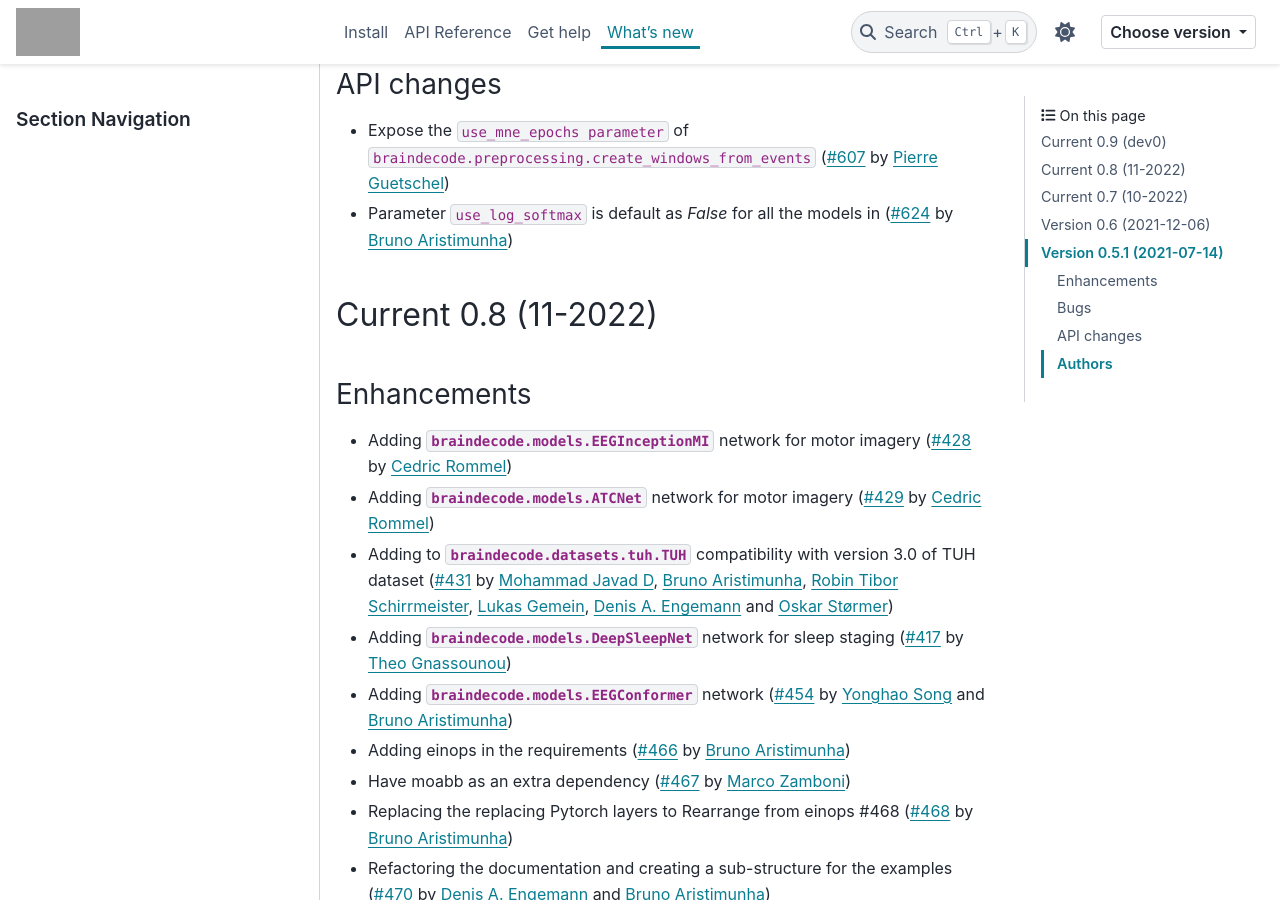
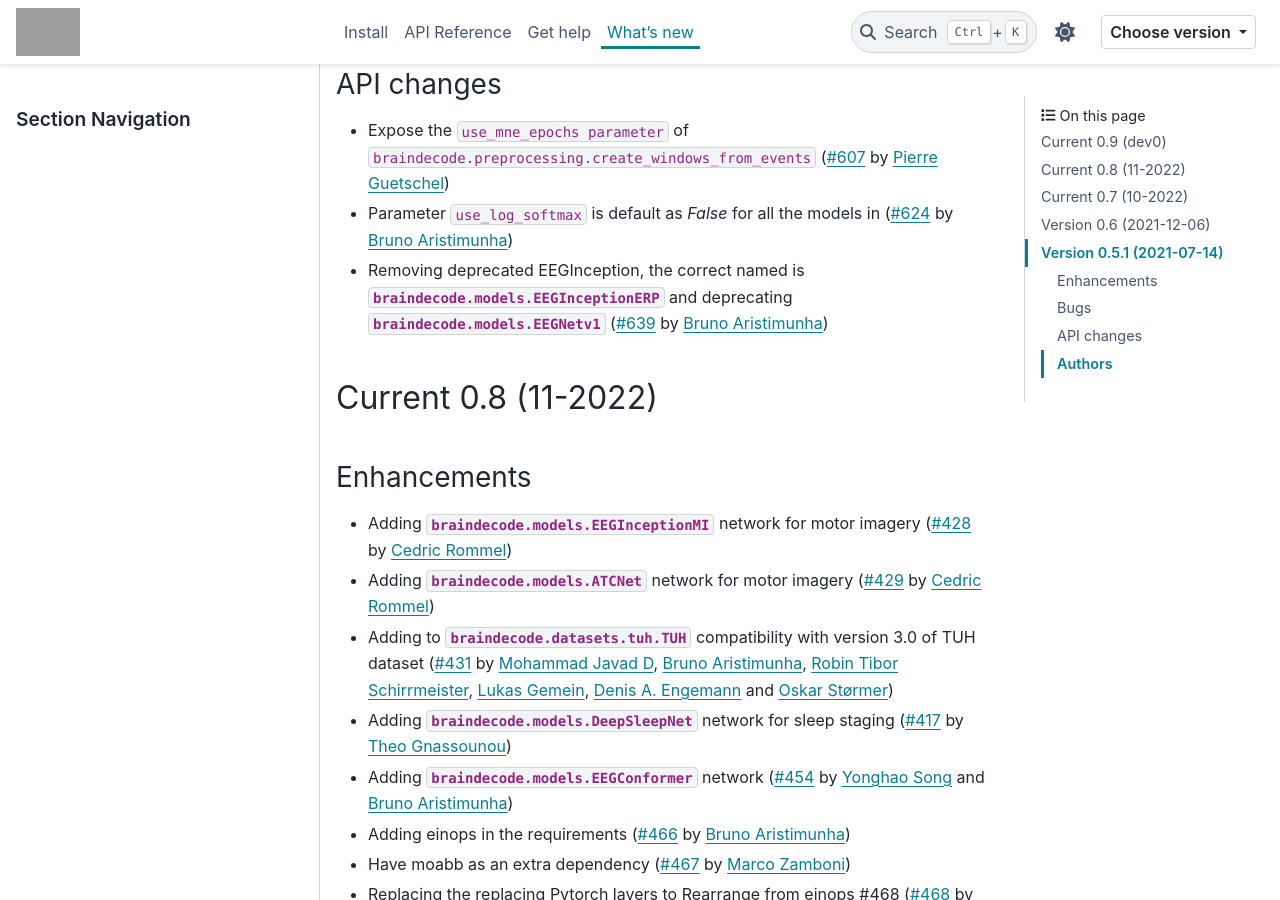
Before and after one commit to braindecode/braindecode, a Sphinx documentation site: the page built from docs/whats_new.rst, in a window 1280 px wide and 900 px high, scrolled down 1969 px. Built offline with Sphinx 7.4.7 and the PyData theme 0.15.4, drawn with Linux system fonts in a browser that asks for light colours; pages that are not in the unit, such as notebooks, are missing from menus; comment, search, counter and statistics services are not loaded; cross-references to code outside the pages are shown as plain code; grey boxes are pictures that could not be loaded.

Commit message:
DOC: fixing whats_new.rst

```diff
--- a/docs/whats_new.rst
+++ b/docs/whats_new.rst
@@ -64,6 +64,8 @@ API changes
 ~~~~~~~~~~~
 - Expose the ``use_mne_epochs parameter`` of :function:`braindecode.preprocessing.create_windows_from_events` (:gh:`607` by `Pierre Guetschel`_)
 - Parameter ``use_log_softmax`` is default as `False` for all the models in (:gh:`624` by `Bruno Aristimunha`_)
+- Removing deprecated EEGInception, the correct named is :class:`braindecode.models.EEGInceptionERP` and deprecating :class:`braindecode.models.EEGNetv1` (:gh:`639` by `Bruno Aristimunha`_)
+
 
 .. _changes_0_8_0:
 Current 0.8 (11-2022)
```
